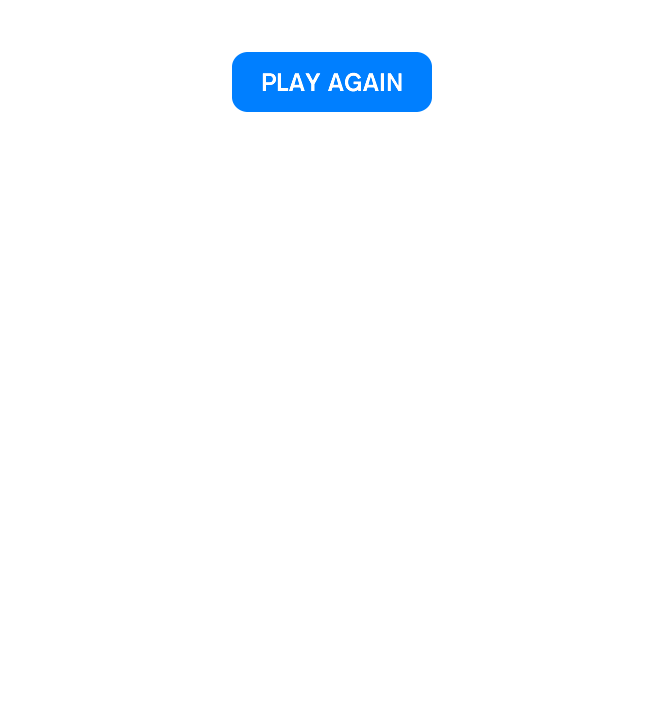
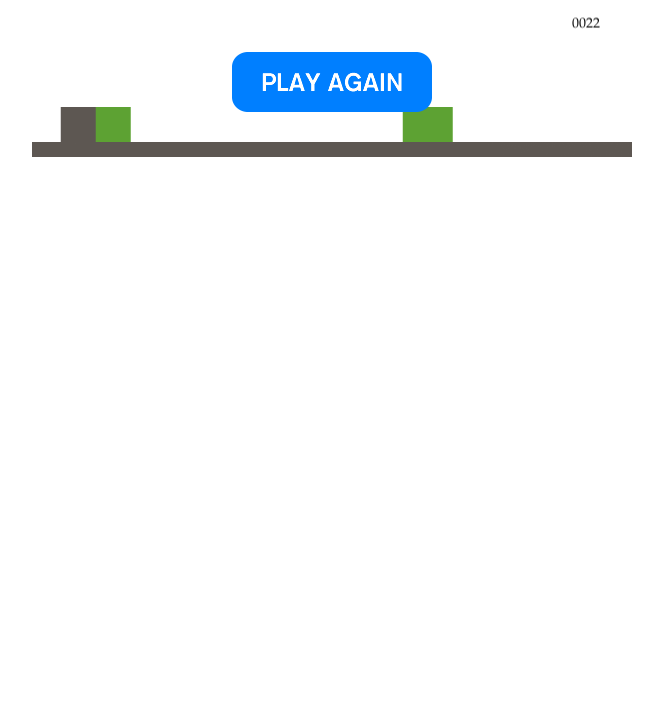
Before and after one commit to rcedermalm/run-dAIno-run, a website: page index.html in a window 1280 px wide. Shown: the part 73-800 px from the top of the page, without its empty margins (308-971 px from the left). Drawn offline with Linux system fonts and the light colour scheme.

Commit message:
Correct gameOver code

```diff
--- a/index.html
+++ b/index.html
@@ -6,7 +6,6 @@
     <meta name="viewport" content="width=device-width, initial-scale=1">
     <script type="text/javascript" src="./js/external/phaser.min.js"></script>
     <script type="text/javascript" src="./js/sceneMain.js"></script>
-    <script type="text/javascript" src="./js/stateOver.js"></script>
     <script type="text/javascript" src="./js/main.js"></script>
 
     <link rel="stylesheet" type="text/css" href="./css/style.css">
--- a/public/js/main.js
+++ b/public/js/main.js
@@ -11,6 +11,5 @@ window.onload = function()
         game = new Phaser.Game(window.innerWidth, window.innerHeight, Phaser.AUTO, "phaser-game");
 
     game.state.add("StateMain", StateMain);
-    game.state.add("StateOver",StateOver);
     game.state.start("StateMain");
 }
--- a/public/js/sceneMain.js
+++ b/public/js/sceneMain.js
@@ -1,4 +1,4 @@
-var up_key, space_key, down_key, world_velocity = -250, nrOfCacti = 3, game_score;
+var up_key, space_key, down_key, world_velocity = -250, nrOfCacti = 3, game_score, gameOver = false;
 
 var StateMain = {
     preload: function() {
@@ -7,15 +7,16 @@ var StateMain = {
         game.load.image("cactus_1", "../images/cactus_1.png");
         game.load.image("cactus_2", "../images/cactus_2.png");
         game.load.image("bird", "../images/bird.png");
+        game.load.image("gameOver", "../images/playAgain.png");
     },
     create: function() {
         game.stage.backgroundColor = "#ffffff";
 
         game_score = 0;
         this.score_text = game.add.text(game.width - game.width*0.1, game.height * .05, ('000' + game_score).slice(-4), { font: "14px Palatino", fill: "#000000", align: "right" });
-        timer = game.time.create(false);
-        timer.loop(100, this.updateGameScore, this);
-        timer.start();
+        this.timer = game.time.create(false);
+        this.timer.loop(100, this.updateGameScore, this);
+        this.timer.start();
 
         this.ground = game.add.sprite(0, game.height * .9, "ground");
         this.dino = game.add.sprite(game.width*.05, 0, "dino");
@@ -52,8 +53,7 @@ var StateMain = {
         this.score_text.setText(('000' + game_score).slice(-4));
     },
     canCreateObstacle: function() {
-        var max_x = Math.max(0, game.width - 250 + world_velocity/10);  //5 * game.width / 7;
-        console.log(game.width, max_x, world_velocity)
+        var max_x = Math.max(0, game.width - 250 + world_velocity/10);
         if(this.bird && this.bird.x > max_x )
             return false;
 
@@ -109,9 +109,34 @@ var StateMain = {
         this.dino.body.velocity.y = 500;
     },
     gameOver: function() {
-        game.state.start("StateOver");
+        gameOver = true;
+        this.freezeGame();
+        space_key.onDown.add(this.reset, this);
+        game.input.onDown.add(this.reset, this);
+
+        this.playAgain = game.add.sprite(game.width/2, game.height/2, "gameOver");
+        this.playAgain.anchor.set(0.5, 0.5);
+    },
+    freezeGame: function() {
+        this.dino.body.velocity = 0;
+        if(this.bird)
+            this.bird.body.velocity = 0;
+
+        for(var i = 0; i < nrOfCacti; i++){
+            if(this.cacti[i] && this.cacti[i].body)
+                this.cacti[i].body.velocity = 0;
+        }
+
+        this.timer.stop();
+    },
+    reset: function() {
+        gameOver = false;
+        game.state.start(game.state.current);
     },
     update: function() {
+        if(gameOver)
+            return;
+
         // Set collisions
         game.physics.arcade.collide(this.dino, this.ground);
         game.physics.arcade.collide(this.dino, this.bird, this.gameOver, null, this);
--- a/public/js/stateOver.js
+++ /dev/null
@@ -1,22 +0,0 @@
-var StateOver = {
-    preload: function() {
-        game.load.image("playAgain", "../images/playAgain.png");
-    },
-    create: function()
-    {
-    	//add a sprite to be used as a play again button
-        this.playAgain = game.add.sprite(game.width/2, game.height/2, "playAgain");
-        //center the button image
-        this.playAgain.anchor.set(0.5, 0.5);
-        //enable for input
-        this.playAgain.inputEnabled = true;
-        //add an event listener
-        this.playAgain.events.onInputDown.add(this.restartGame,this);
-
-    },
-    restartGame:function()
-    {
-    	//restart the game by starting stateMain
-    	game.state.start("StateMain");
-    }
-}
```
